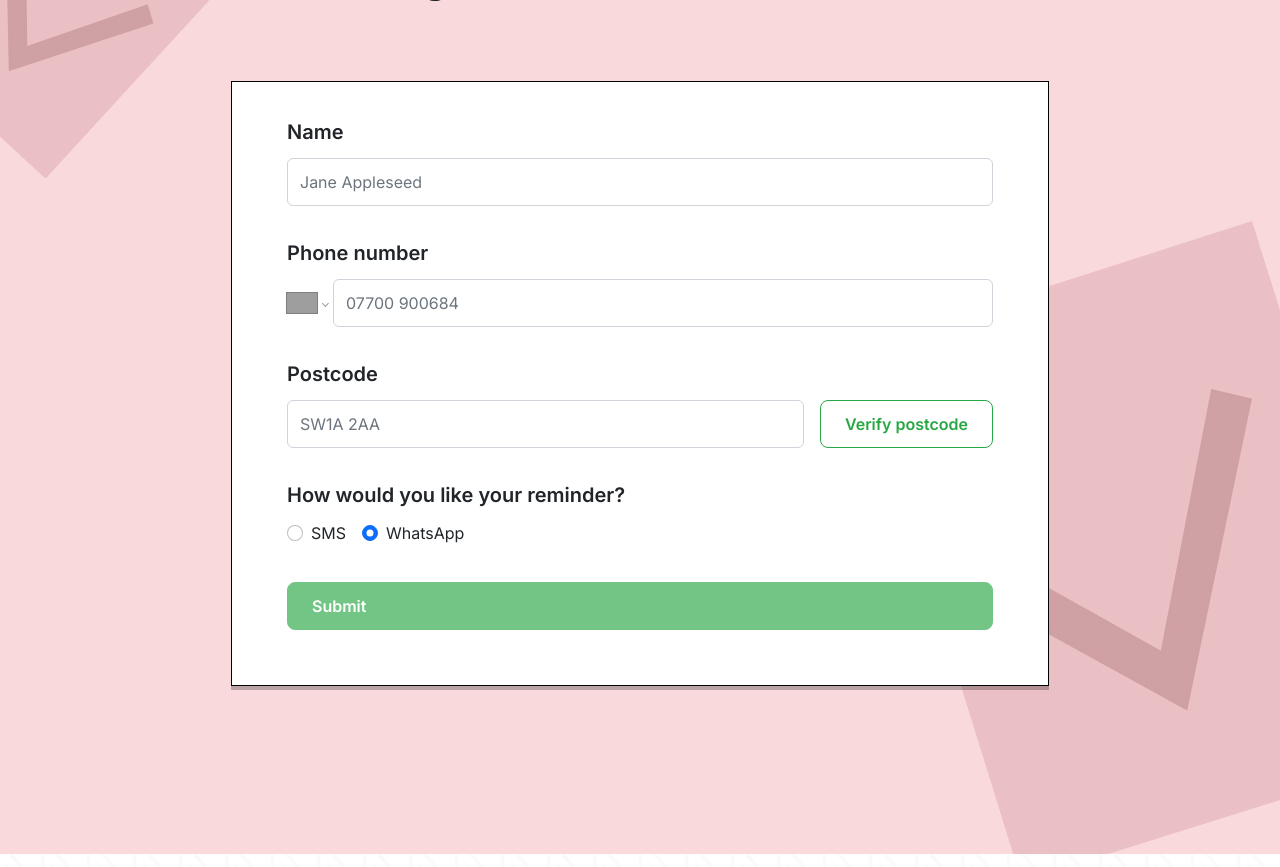
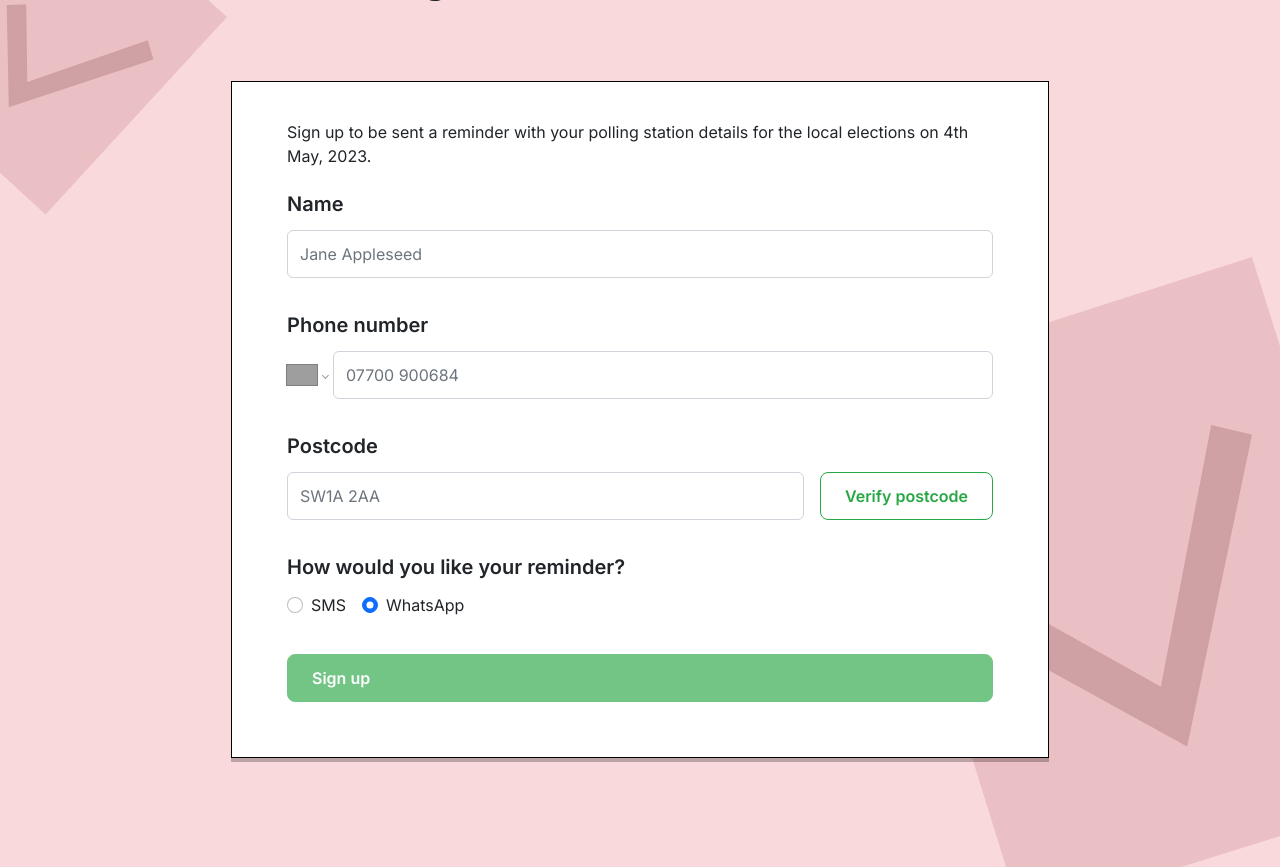
Before and after one commit to Curtis-Turk/Remember-to-Vote, a Next.js app: page / in a window 1280 px wide. Shown: the part 1480-2347 px from the top of the page. Built offline with nearby package versions, Linux system fonts and the light colour scheme; grey boxes are pictures that could not be loaded.

Commit message:
changed form copy

```diff
--- a/src/components/Form.tsx
+++ b/src/components/Form.tsx
@@ -91,6 +91,10 @@ export default function Form({ setIsFormSubmitted }: formProps) {
 
   return (
     <BForm>
+      Sign up to be sent a reminder with your polling station details for the local elections on 4th
+      May, 2023.
+      <br />
+      <br />
       <BForm.Group className="form-margin-bottom" controlId="name">
         <BForm.Label>Name</BForm.Label>
         <BForm.Control
@@ -101,7 +105,6 @@ export default function Form({ setIsFormSubmitted }: formProps) {
           onChange={handleTextChange}
         />
       </BForm.Group>
-
       <BForm.Group className="form-margin-bottom" controlId="phone">
         <BForm.Label>Phone number</BForm.Label>
         <PhoneInput
@@ -112,7 +115,6 @@ export default function Form({ setIsFormSubmitted }: formProps) {
           placeholder="07700 900684"
         />
       </BForm.Group>
-
       <Postcode
         {...{
           isPostcodeVerified,
@@ -160,7 +162,7 @@ export default function Form({ setIsFormSubmitted }: formProps) {
                 if (e.key === 'Enter') handleSubmit();
               }}
             >
-              {submitting ? 'Submitting...' : 'Submit'}
+              {submitting ? 'Submitting...' : 'Sign up'}
             </Button>
           </div>
           <div>{submitError ? submitError : null}</div>
```
